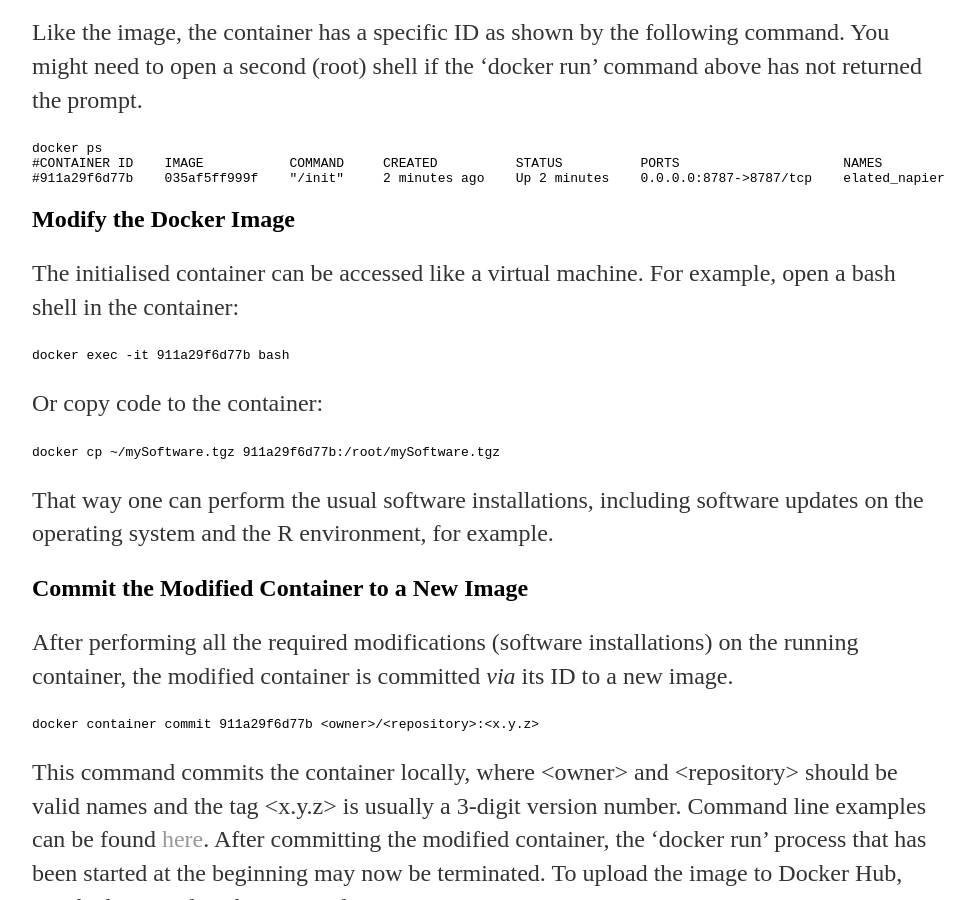
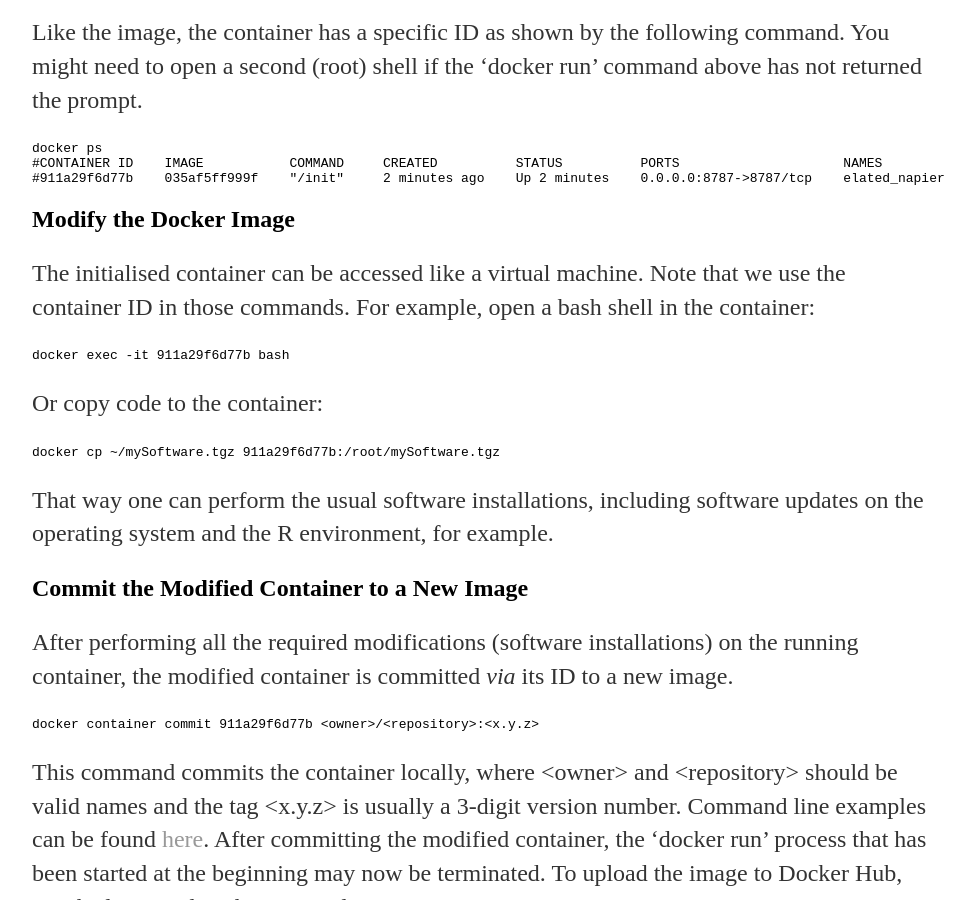
Before and after one commit to jkleinj/jkleinj.github.io, a Jekyll site: the page built from _posts/2020-05-06-Docker-for-the-Computational-Scientist.md, in a window 1280 px wide and 900 px high, scrolled down 2027 px. Shown: the whole window, without its empty margins (160-1132 px from the left). Built offline with Jekyll 4.4.1, drawn with Linux system fonts in a browser that asks for light colours.

Commit message:
Update 2020-05-06-Docker-for-the-Computational-Scientist.md

````diff
--- a/_posts/2020-05-06-Docker-for-the-Computational-Scientist.md
+++ b/_posts/2020-05-06-Docker-for-the-Computational-Scientist.md
@@ -66,7 +66,7 @@ docker ps
 ```
 
 ## Modify the Docker Image
-The initialised container can be accessed like a virtual machine.
+The initialised container can be accessed like a virtual machine. Note that we use the container ID in those commands.
 For example, open a bash shell in the container:
 ```
 docker exec -it 911a29f6d77b bash
````
